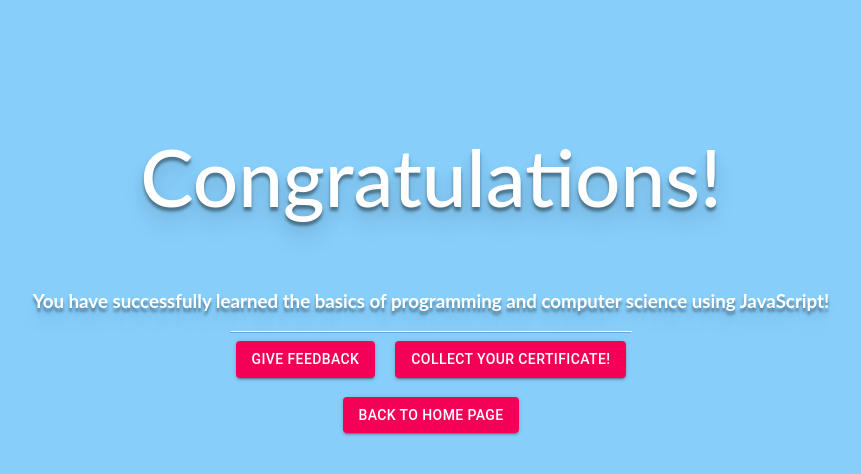
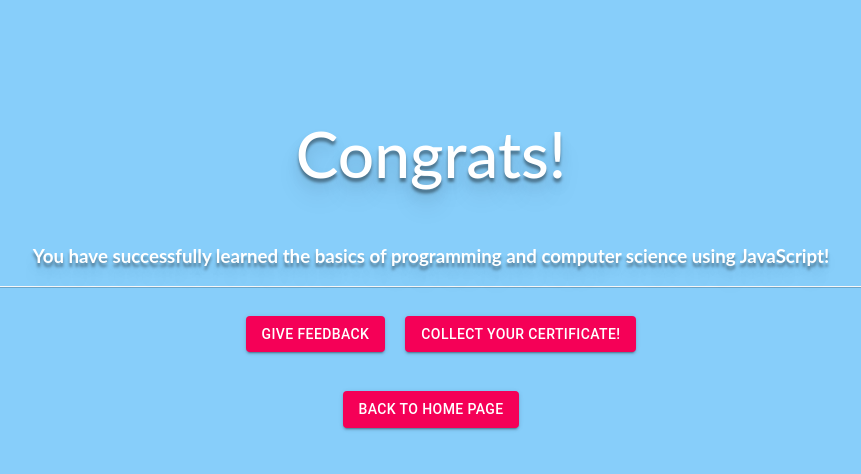
Before and after one commit to code-capture/CodeCapture-hoc, a React (Create React App) app: page /done in a window 1280 px wide. Shown: the top 474 px of the page, without its empty margins (209-1070 px from the left). Built offline with nearby package versions, Linux system fonts and the light colour scheme.

Commit message:
fix exit page

```diff
--- a/src/components/ExitPage/Exit.js
+++ b/src/components/ExitPage/Exit.js
@@ -10,16 +10,19 @@ const Exit = () => {
       <Grid row>
         <Grid item lg={12}>
           <div class="content">
-            <h2> Congratulations! </h2>
-              <h3>
-                {`You have successfully learned the basics of programming and computer science using JavaScript!`}
-              </h3>
-              <hr />
-
+              <Grid row >
+                <Grid item xs={12}>
+                  <h2> Congrats! </h2>
+                  <h3>
+                    {`You have successfully learned the basics of programming and computer science using JavaScript!`}
+                  </h3>
+                  <hr />
+                </Grid>
+              </Grid>
               <Button
                 href="https://forms.office.com/Pages/ResponsePage.aspx?id=oBzDhDusrk6tEVGdgCM-b9YMMgNwDuhOiA0KAnfv2aVUQ09VMlVEOEVIUEhJRjFUSTMxVkxVR0IxSS4u"
                 target="_blank"
-                variant="contained" color="secondary" style={{ marginRight: "20px" }}>
+                variant="contained" color="secondary" style={{ margin: "20px" }}>
                 Give Feedback
               </Button>
               <Button href="http://code.org/api/hour/finish"
--- a/src/components/LandingPage/landing.css
+++ b/src/components/LandingPage/landing.css
@@ -16,7 +16,7 @@ h1 {
 }
 h2 {
 	font-weight: 500;
-	font-size: 5em;
+	font-size: 4em;
 }
 
 .content{
@@ -31,7 +31,7 @@ h2 {
 }
 
 hr {
-    width: 400px;
+    width: 80%;
     border-top: 1px solid #f8f8f8;
     border-bottom: 1px solid rgba(0,0,0,0.2);
 }
```
